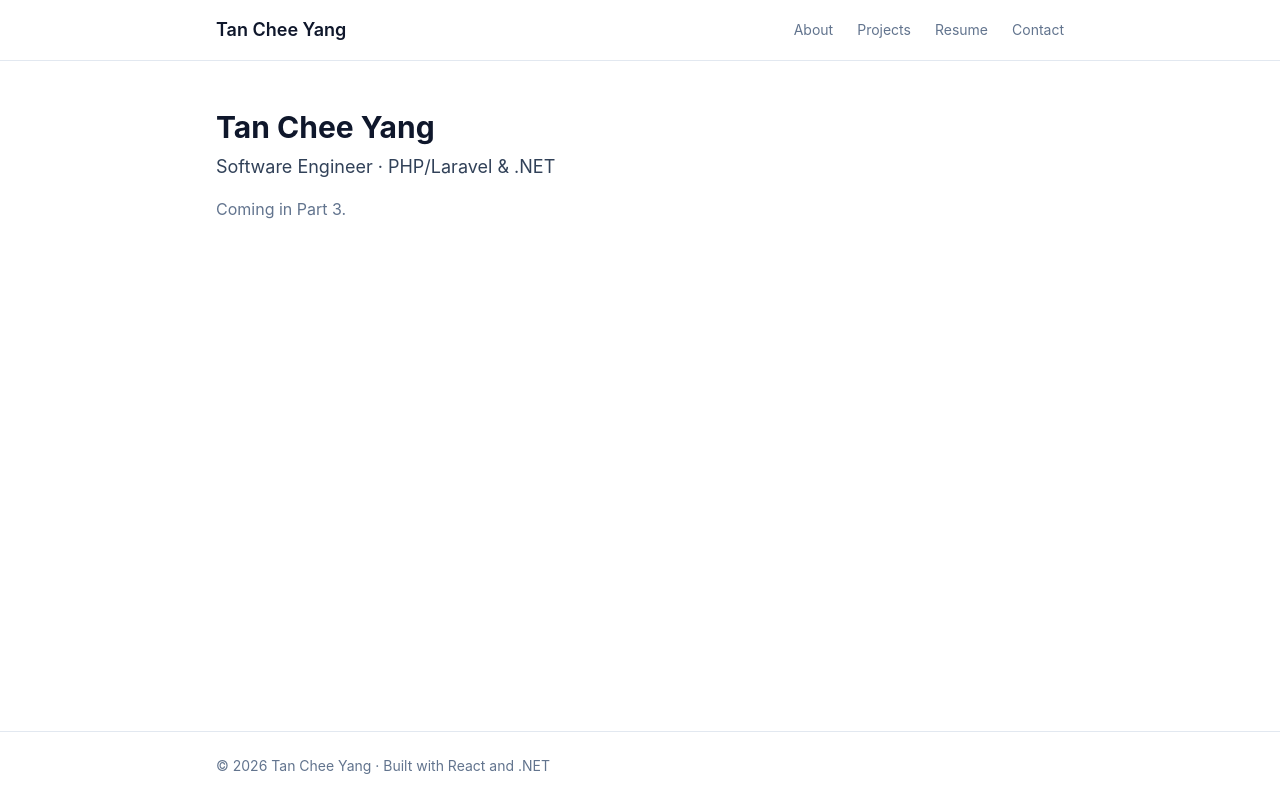
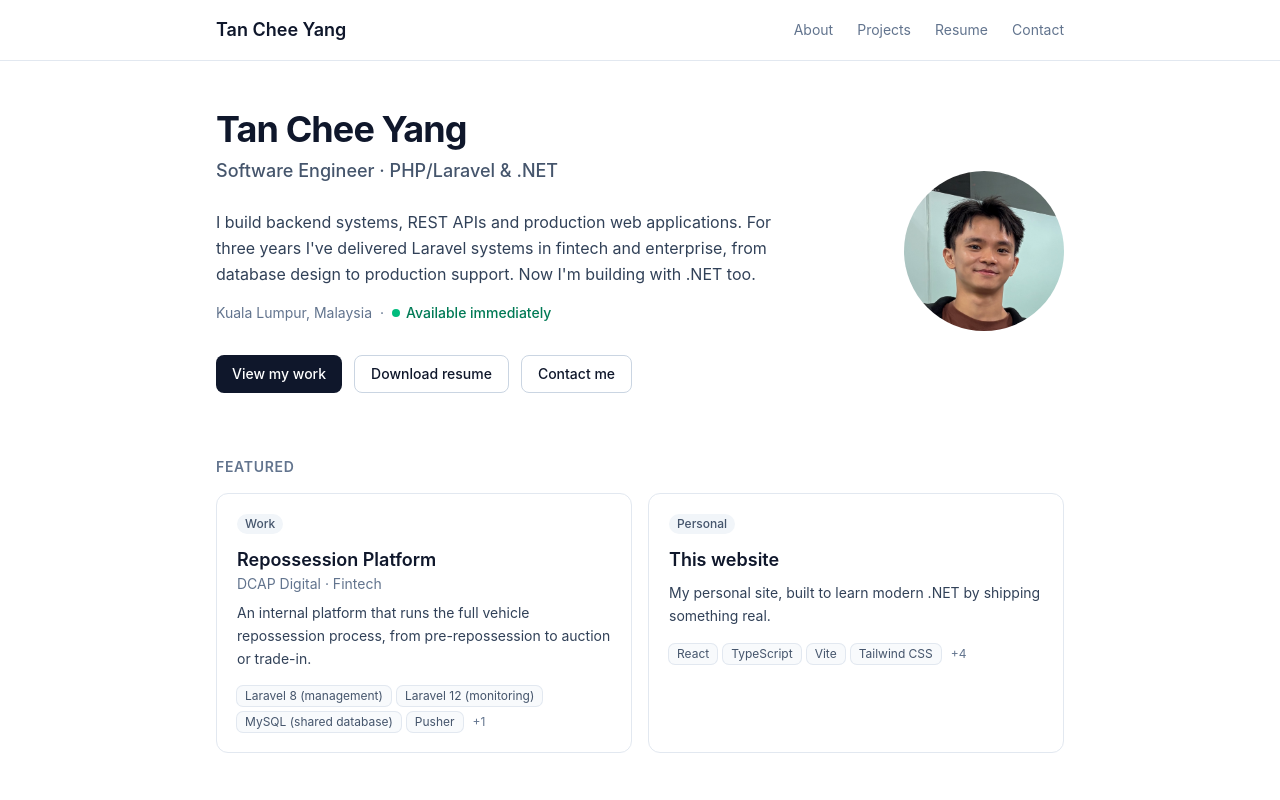
Before and after one commit to cyTan-714/cy-personal-website, a React (Vite) app: page / in a window 1280 px wide. Shown: the top 800 px of the page. Built offline with nearby package versions, Linux system fonts and the light colour scheme.

Commit message:
Part 3: homepage

```diff
--- /dev/null
+++ b/src/components/ProfilePhoto.tsx
@@ -0,0 +1,27 @@
+type Props = {
+  name: string
+  initials: string
+  photo?: string
+}
+
+export default function ProfilePhoto({ name, initials, photo }: Props) {
+  if (photo) {
+    return (
+      <img
+        src={photo}
+        alt={name}
+        className="size-32 shrink-0 rounded-full object-cover sm:size-40"
+      />
+    )
+  }
+
+  // Shown until a photo is added (see `photo` in src/content/en/profile.ts)
+  return (
+    <div
+      aria-hidden="true"
+      className="flex size-32 shrink-0 items-center justify-center rounded-full bg-slate-100 text-3xl font-semibold text-slate-400 sm:size-40"
+    >
+      {initials}
+    </div>
+  )
+}
--- /dev/null
+++ b/src/components/ProjectCard.tsx
@@ -0,0 +1,54 @@
+import { useTranslation } from 'react-i18next'
+import { Link } from 'react-router'
+import type { Project } from '../content/types'
+
+type Props = {
+  project: Project
+}
+
+// Cards stay tidy by showing only the first few technologies
+const MAX_TAGS = 4
+
+export default function ProjectCard({ project }: Props) {
+  const { t } = useTranslation()
+  const visibleTech = project.tech.slice(0, MAX_TAGS)
+  const hiddenCount = project.tech.length - visibleTech.length
+
+  return (
+    <Link
+      to={`/projects/${project.slug}`}
+      className="group block rounded-xl border border-slate-200 p-5 transition hover:border-slate-400 hover:shadow-sm"
+    >
+      <div className="flex flex-wrap gap-2 text-xs font-medium">
+        <span className="rounded-full bg-slate-100 px-2 py-0.5 text-slate-600">
+          {project.kind === 'work' ? t('projects.work') : t('projects.personal')}
+        </span>
+        {project.inProgress && (
+          <span className="rounded-full bg-amber-100 px-2 py-0.5 text-amber-800">
+            {t('projects.inProgress')}
+          </span>
+        )}
+      </div>
+
+      <h3 className="mt-3 text-lg font-semibold text-slate-900 group-hover:underline">
+        {project.title}
+      </h3>
+      {project.context && <p className="text-sm text-slate-500">{project.context}</p>}
+      <p className="mt-2 text-sm leading-relaxed">{project.summary}</p>
+
+      <ul className="mt-4 flex flex-wrap gap-1.5">
+        {visibleTech.map((tech) => (
+          <li
+            key={tech}
+            className="rounded-md bg-slate-50 px-2 py-0.5 text-xs text-slate-600 ring-1 ring-slate-200"
+          >
+            {tech}
+          </li>
+        ))}
+        {hiddenCount > 0 && (
+          <li className="px-1 py-0.5 text-xs text-slate-500">+{hiddenCount}</li>
+        )}
+      </ul>
+    </Link>
+  )
+}
--- /dev/null
+++ b/src/components/buttonStyles.ts
@@ -0,0 +1,8 @@
+// Shared button looks. They're plain class strings, so the same look works on
+// both <Link> (pages inside the site) and <a> (files and external sites).
+
+export const primaryButton =
+  'inline-flex items-center rounded-lg bg-slate-900 px-4 py-2 text-sm font-medium text-white transition hover:bg-slate-700'
+
+export const secondaryButton =
+  'inline-flex items-center rounded-lg border border-slate-300 px-4 py-2 text-sm font-medium text-slate-900 transition hover:border-slate-400 hover:bg-slate-50'
--- a/src/content/en/profile.ts
+++ b/src/content/en/profile.ts
@@ -2,6 +2,8 @@ import type { Profile } from '../types'
 
 export const profile: Profile = {
   name: 'Tan Chee Yang',
+  initials: 'CY',
+  photo: 'images/my_photo_1.jpg',
   headline: 'Software Engineer · PHP/Laravel & .NET',
   intro:
     "I build backend systems, REST APIs and production web applications. For three years I've delivered Laravel systems in fintech and enterprise, from database design to production support. Now I'm building with .NET too.",
--- a/src/content/types.ts
+++ b/src/content/types.ts
@@ -13,6 +13,8 @@ export type SkillGroup = {
 
 export type Profile = {
   name: string
+  initials: string // shown in the photo circle until a photo is added
+  photo?: string // a file in /public, e.g. '/photo.jpg'
   headline: string
   intro: string
   location: string
--- a/src/pages/Home.tsx
+++ b/src/pages/Home.tsx
@@ -1,17 +1,68 @@
 import { useTranslation } from 'react-i18next'
+import { Link } from 'react-router'
+import { primaryButton, secondaryButton } from '../components/buttonStyles'
+import ProfilePhoto from '../components/ProfilePhoto'
+import ProjectCard from '../components/ProjectCard'
 import { useContent } from '../content'
 
 export default function Home() {
   const { t } = useTranslation()
-  const { profile } = useContent()
+  const { profile, projects } = useContent()
+  const featured = projects.filter((project) => project.featured)
 
   return (
-    <section>
-      {/* Text from src/content/en/profile.ts */}
-      <h1 className="text-3xl font-bold text-slate-900">{profile.name}</h1>
-      <p className="mt-2 text-lg">{profile.headline}</p>
-      {/* Text from src/locales/en.json, with {{part}} filled in */}
-      <p className="mt-4 text-slate-500">{t('comingSoon', { part: 3 })}</p>
-    </section>
+    <div className="space-y-16">
+      {/* Intro: on phones the photo sits on top, on wider screens it moves right */}
+      <section className="flex flex-col-reverse items-start gap-8 sm:flex-row sm:items-center sm:justify-between">
+        <div className="max-w-xl">
+          <h1 className="text-4xl font-bold tracking-tight text-slate-900">{profile.name}</h1>
+          <p className="mt-2 text-lg font-medium text-slate-600">{profile.headline}</p>
+          <p className="mt-6 leading-relaxed">{profile.intro}</p>
+
+          <p className="mt-4 flex flex-wrap items-center gap-x-2 text-sm text-slate-500">
+            <span>{profile.location}</span>
+            <span aria-hidden="true">·</span>
+            <span className="inline-flex items-center gap-1.5 font-medium text-emerald-700">
+              <span className="size-2 rounded-full bg-emerald-500" />
+              {profile.availability}
+            </span>
+          </p>
+
+          <div className="mt-8 flex flex-wrap gap-3">
+            {/* <Link> for pages inside the site */}
+            <Link to="/projects" className={primaryButton}>
+              {t('home.viewWork')}
+            </Link>
+            {/* A plain <a> for a file in /public; it opens in a new tab */}
+            <a href="/resume.pdf" target="_blank" rel="noopener noreferrer" className={secondaryButton}>
+              {t('home.downloadResume')}
+            </a>
+            <Link to="/contact" className={secondaryButton}>
+              {t('home.contactMe')}
+            </Link>
+          </div>
+        </div>
+
+        <ProfilePhoto name={profile.name} initials={profile.initials} photo={profile.photo} />
+      </section>
+
+      <section>
+        <h2 className="text-sm font-semibold uppercase tracking-wider text-slate-500">
+          {t('home.featured')}
+        </h2>
+        <div className="mt-4 grid gap-4 sm:grid-cols-2">
+          {featured.map((project) => (
+            <ProjectCard key={project.slug} project={project} />
+          ))}
+        </div>
+      </section>
+
+      <section className="rounded-xl bg-slate-50 p-6">
+        <h2 className="text-sm font-semibold uppercase tracking-wider text-slate-500">
+          {t('home.currentlyBuilding')}
+        </h2>
+        <p className="mt-2 text-slate-700">{profile.currentlyBuilding}</p>
+      </section>
+    </div>
   )
 }
```
Also changed, not shown: public/images/my_photo_1.jpg (added), 1 other file (tests, documents, lock files or other folders).
